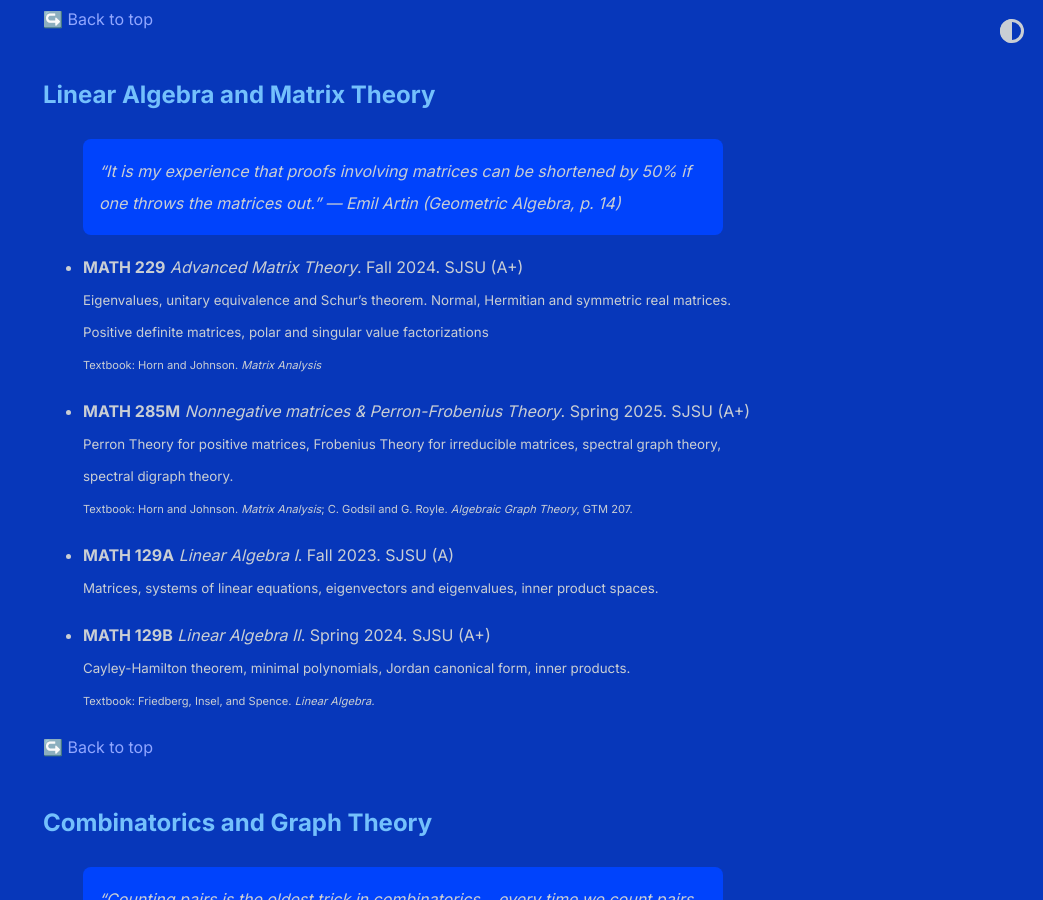
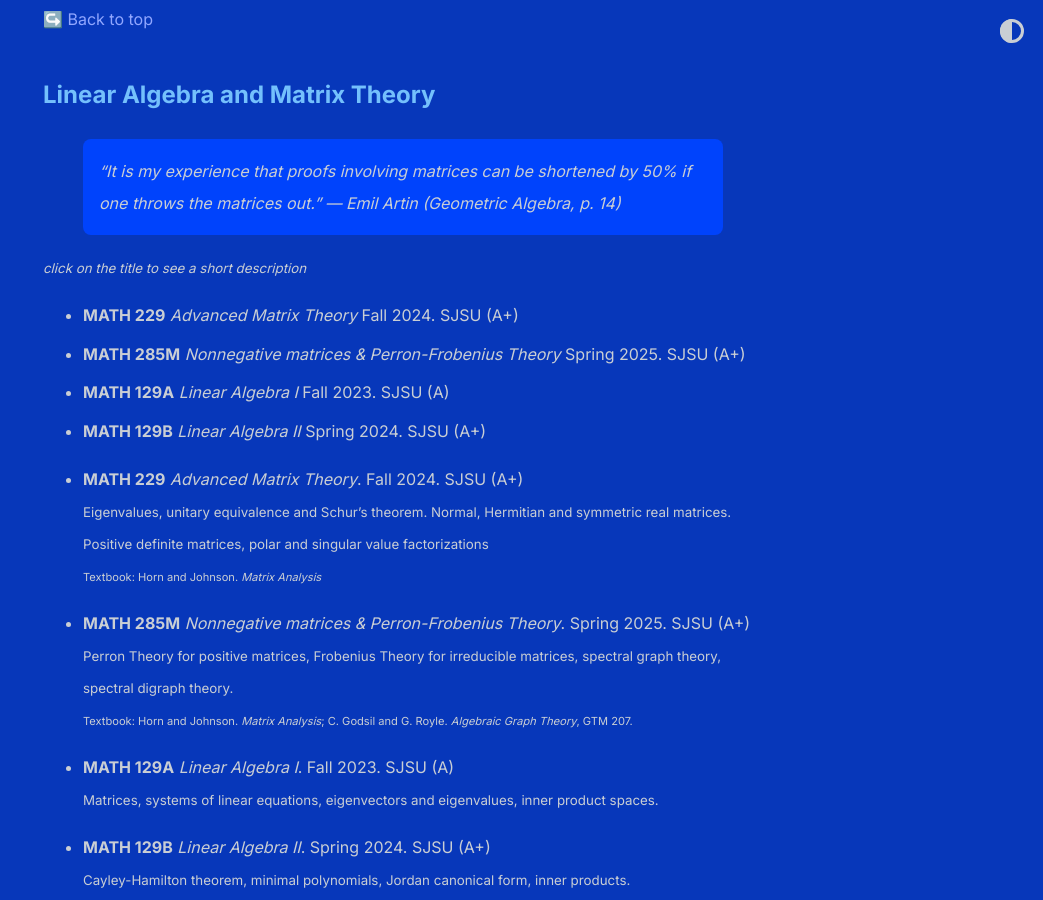
Before and after one commit to shihankanungo/shihankanungo.github.io, a Jekyll site: the page built from courses.md, in a window 1280 px wide and 900 px high, scrolled down 3875 px. Shown: the whole window, without its empty margins (237-1280 px from the left). Built offline with Jekyll 4.4.1, drawn with Linux system fonts in a browser that asks for light colours.

Commit message:
Update courses.md

```diff
--- a/courses.md
+++ b/courses.md
@@ -196,6 +196,33 @@
 
 > "It is my experience that proofs involving matrices can be shortened by 50% if one throws the matrices out." --- Emil Artin (Geometric Algebra, p. 14)
 
+<small><i>click on the title to see a short description</i></small>
+
+<ul>
+<li><details>
+  <summary style="list-style-type: none;"><b>MATH 229</b> <i>Advanced Matrix Theory</i> Fall 2024. SJSU (A+)</summary>
+  <small>Eigenvalues, unitary equivalence and Schur’s theorem. Normal, Hermitian and symmetric real matrices. Positive definite matrices, polar and singular value factorizations</small> <br>
+  <small>Textbook: Horn and Johnson. <i>Matrix Analysis</i></small>
+</details></li>
+
+<li><details>
+  <summary style="list-style-type: none;"><b>MATH 285M</b> <i>Nonnegative matrices & Perron-Frobenius Theory</i> Spring 2025. SJSU (A+)</summary>
+  <small>Perron Theory for positive matrices, Frobenius Theory for irreducible matrices, spectral graph theory, spectral digraph theory.</small> <br>
+  <small>Textbook: Horn and Johnson. <i>Matrix Analysis</i>; C. Godsil and G. Royle. <i>Algebraic Graph Theory</i>, GTM 207.</small>
+</details></li>
+
+<li><details>
+  <summary style="list-style-type: none;"><b>MATH 129A</b> <i>Linear Algebra I</i> Fall 2023. SJSU (A)</summary>
+  <small>Matrices, systems of linear equations, eigenvectors and eigenvalues, inner product spaces.</small>
+</details></li>
+
+<li><details>
+  <summary style="list-style-type: none;"><b>MATH 129B</b> <i>Linear Algebra II</i> Spring 2024. SJSU (A+)</summary>
+  <small>Cayley-Hamilton theorem, minimal polynomials, Jordan canonical form, inner products.</small> <br>
+  <small>Textbook: Friedberg, Insel, and Spence. <i>Linear Algebra.</i></small>
+</details></li>
+</ul>
+
 - **MATH 229** *Advanced Matrix Theory*. Fall 2024. SJSU (A+)<br>
   <small>Eigenvalues, unitary equivalence and Schur’s theorem. Normal, Hermitian and symmetric real matrices. Positive definite matrices, polar and singular value factorizations</small> <br>
   <small><small>Textbook: Horn and Johnson. <i>Matrix Analysis</i></small></small>
```
